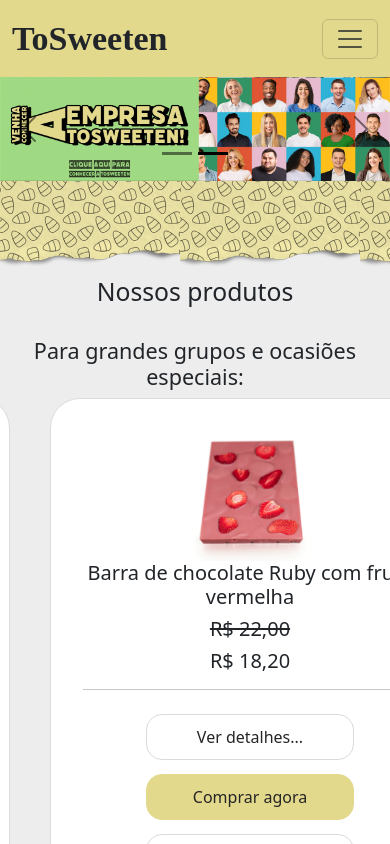
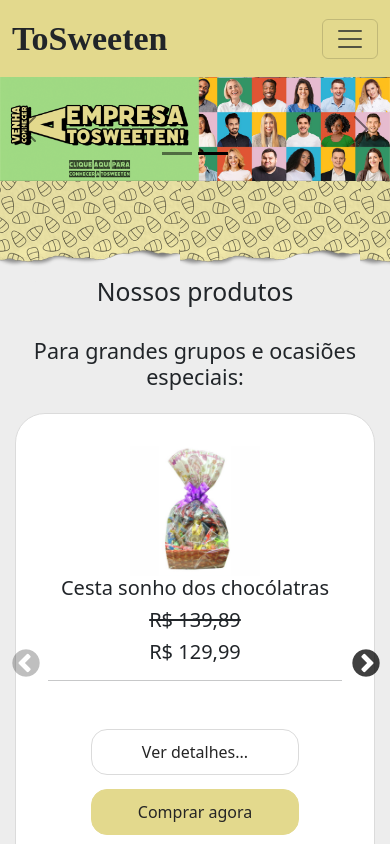
Before and after one commit to vitaolv/project-vite-react-ecommerce, a React (Vite) app: page / in a window 390 px wide. Shown: the top 844 px of the page. Built offline with nearby package versions, Linux system fonts and the light colour scheme; a web font is replaced by a local one.

Commit message:
Slick slider responsive na página home

```diff
--- a/src/components/pageHome/SlickSliderListProduct.jsx
+++ b/src/components/pageHome/SlickSliderListProduct.jsx
@@ -5,12 +5,33 @@ import { useProductContext } from "../../context/ProductContext";
 export function SlickSliderListProduct() {
   const settings = {
     dots: true,
-    infinite: true,
-    speed: 500,
-    slidesToShow: 3,
-    slidesToScroll: 1,
-    rows: 1,
-    slidesSpacing: 30,
+    infinite: false,
+    speed: 300,
+    slidesToShow: 4,
+    slidesToScroll: 4,
+    responsive: [
+      {
+        breakpoint: 1200,
+        settings: {
+          slidesToShow: 3,
+          slidesToScroll: 2,
+        },
+      },
+      {
+        breakpoint: 840,
+        settings: {
+          slidesToShow: 2,
+          slidesToScroll: 2,
+        },
+      },
+      {
+        breakpoint: 550,
+        settings: {
+          slidesToShow: 1,
+          slidesToScroll: 1,
+        },
+      },
+    ],
   };
 
   const produtosFormatados = useProductContext();
--- a/src/css/SlickSliderListProduct.css
+++ b/src/css/SlickSliderListProduct.css
@@ -1,7 +1,6 @@
 .slick-list {
   width: 100%;
   margin: 0 auto;
-
   display: flex;
   flex-direction: column;
   justify-content: center;
@@ -14,13 +13,6 @@
   margin: 0 auto;
   flex-direction: column;
   justify-content: center;
-}
-
-.product-slider,
-.slick-slide {
-  margin-right: 40px; /* Adiciona espaço à direita de cada slide */
-  width: 400px !important;
-  text-align: center;
 }
 
 .product-card {
@@ -112,3 +104,11 @@ button.slick-next:before {
   max-height: 130px;
   object-fit: contain;
 }
+
+.slick-initialized .slick-slide {
+  height: 530px;
+  display: flex;
+  align-items: center;
+  justify-content: center;
+  padding: 15px;
+}
--- a/src/css/footer.css
+++ b/src/css/footer.css
@@ -36,6 +36,7 @@
   color: #252525;
   padding: 20px;
   width: 340px;
+  height: 160px;
 }
 
 #list-link-social {
@@ -54,6 +55,7 @@
   align-items: center;
   text-align: center;
   width: 340px;
+  height: 160px;
 }
 
 .links-map {
@@ -63,6 +65,7 @@
   color: #252525;
   padding: 20px;
   width: 340px;
+  height: 160px;
 }
 
 .logo-footer {
@@ -114,3 +117,8 @@
   color: #fff;
   transtion: 2s background-color ease-in;
 }
+
+.link-social svg {
+  width: 30px;
+  height: 30px;
+}
```
